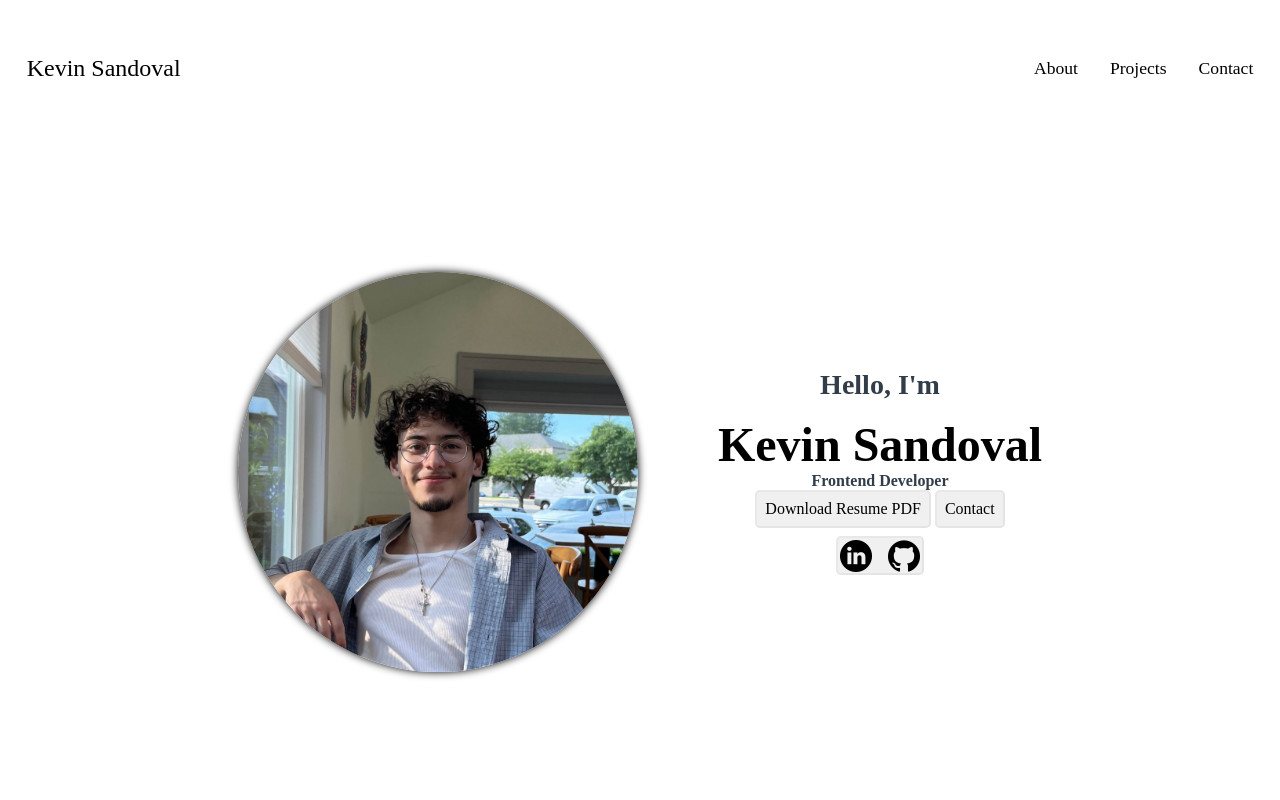
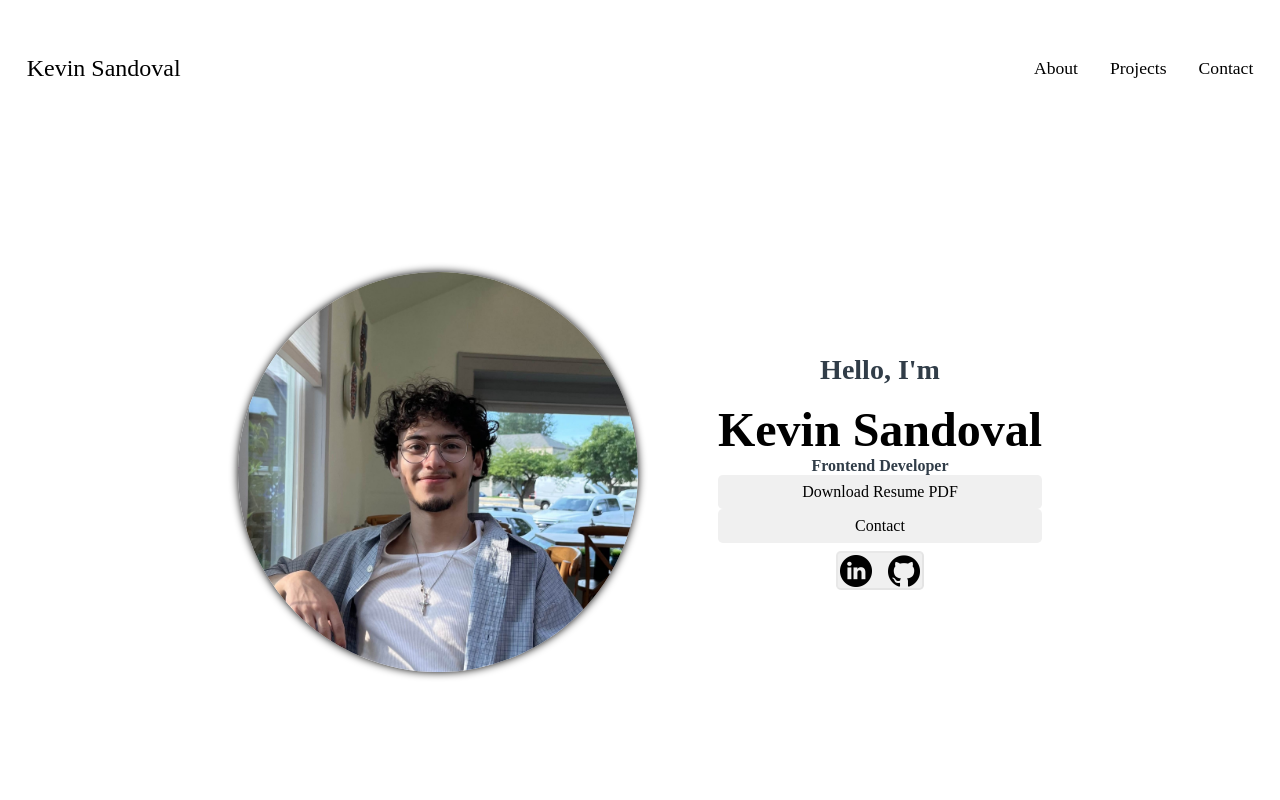
Before and after one commit to KevinSandoval12/Portfolio-website, a plain HTML site: page index.html in a window 1280 px wide. Shown: the top 800 px of the page. Drawn offline with Linux system fonts and the light colour scheme; a web font is replaced by a local one.

Commit message:
Changed link and git logos to be in divs instead of button elements

```diff
--- a/index.html
+++ b/index.html
@@ -62,10 +62,8 @@
         <h1 class="title">Kevin Sandoval</h1>
         <p class="section_text_p2">Frontend Developer</p>
         <div class="btn-container">
-          <button class="btn" id="pdf-btn">Download Resume PDF</button>
-          <button class="btn" onclick="location.href='#contact'">
-            Contact
-          </button>
+          <div class="btn" id="pdf-btn">Download Resume PDF</div>
+          <div class="btn" onclick="location.href='#contact'">Contact</div>
           <div id="socials-div">
             <button id="socials">
               <img
```
